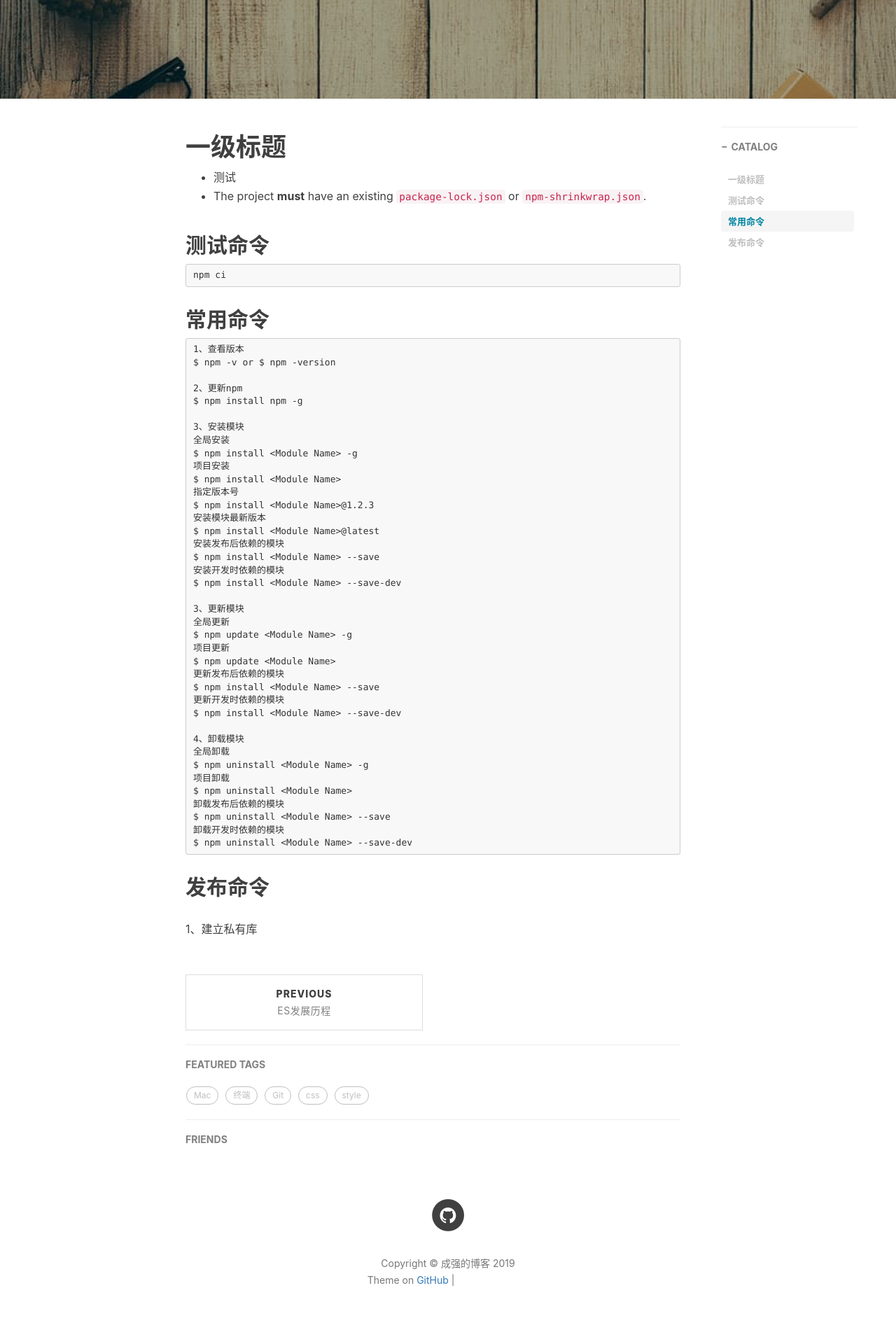
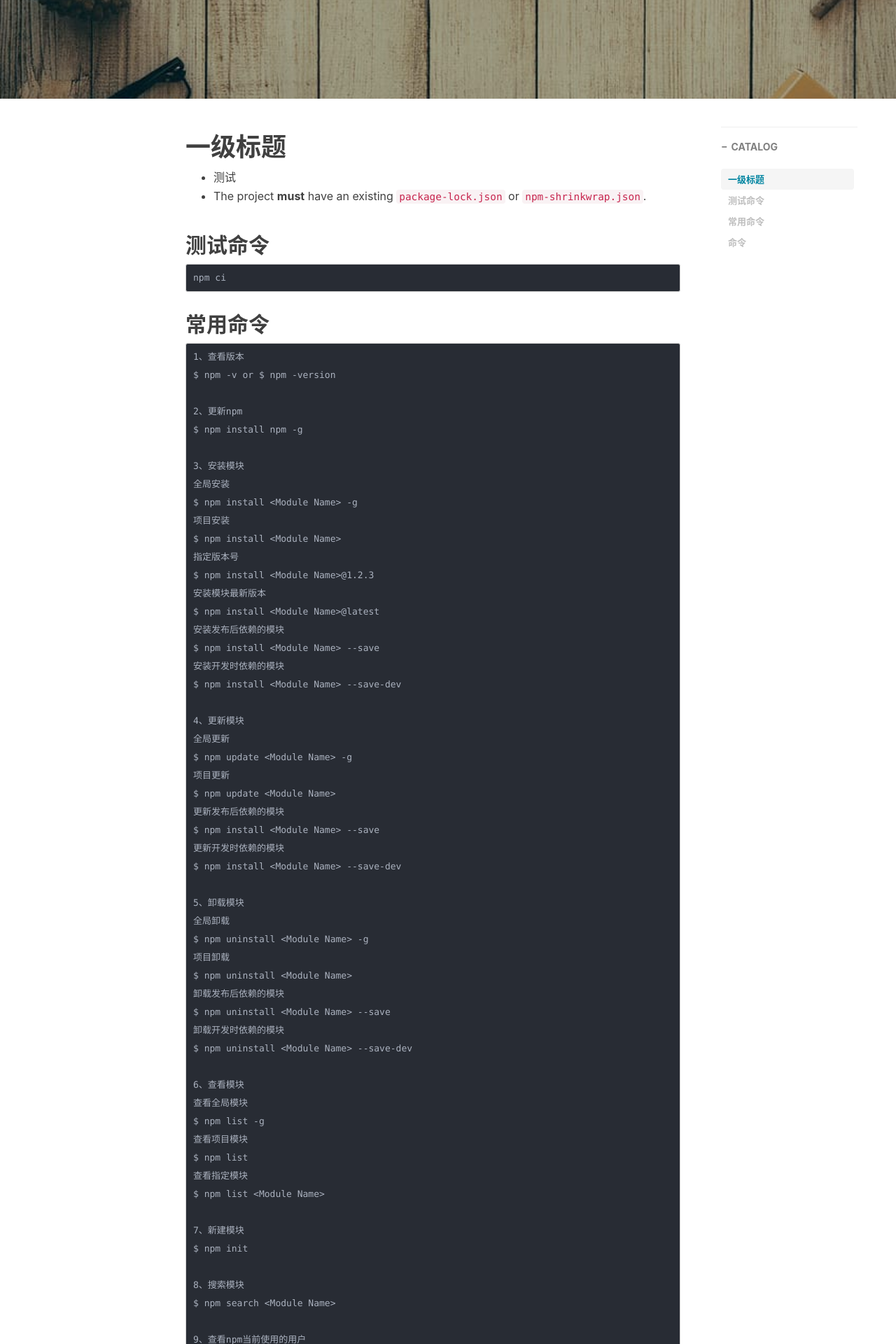
Before and after one commit to chengqiang1453001422/chengqiang.github.io, a Jekyll site: the page built from _posts/2019-03-21-npm常用命令.md, in a window 1280 px wide. Shown: the part 382-2302 px from the top of the page at 70% size. Built offline with Jekyll 4.4.1, drawn with Linux system fonts in a browser that asks for light colours; nearby versions of some CDN libraries; comment, search, counter and statistics services are not loaded; some of the changed text lies outside the part shown; grey boxes are pictures that could not be loaded.

Commit message:
Signed-off-by: chengqiang1453001422 <1453001422@qq.com>

````diff
--- a/_posts/2019-03-21-npm常用命令.md
+++ b/_posts/2019-03-21-npm常用命令.md
@@ -42,7 +42,7 @@ $ npm install <Module Name> --save
 安装开发时依赖的模块
 $ npm install <Module Name> --save-dev
 
-3、更新模块
+4、更新模块
 全局更新
 $ npm update <Module Name> -g
 项目更新
@@ -52,7 +52,7 @@ $ npm install <Module Name> --save
 更新开发时依赖的模块
 $ npm install <Module Name> --save-dev
 
-4、卸载模块
+5、卸载模块
 全局卸载
 $ npm uninstall <Module Name> -g
 项目卸载
@@ -61,7 +61,41 @@ $ npm uninstall <Module Name>
 $ npm uninstall <Module Name> --save
 卸载开发时依赖的模块
 $ npm uninstall <Module Name> --save-dev
+
+6、查看模块
+查看全局模块
+$ npm list -g
+查看项目模块
+$ npm list
+查看指定模块
+$ npm list <Module Name>
+
+7、新建模块
+$ npm init
+
+8、搜索模块
+$ npm search <Module Name>
+
+9、查看npm当前使用的用户
+$ npm whoami
+
+9、查看和修配置
+查看配置
+$ npm config list or npm config ls
+查看所有配置
+$ npm config ls -l
+查看指定的配置
+$ npm config get <key>
+$ npm get <key>
+编辑配置
+$ npm config edit
+添加配置
+$ npm config set <key> <value> [--global]
+$ npm set <key> <value> [--global]
+删除配置
+$ npm config delete <key>
+
 ```
-## 发布命令
+## 命令
 
 1、建立私有库
--- a/css/syntax.css
+++ b/css/syntax.css
@@ -19,7 +19,7 @@
  * Courtesy of GitHub.com
  */
 
-.highlight pre, pre, .highlight .hll { background-color: #f8f8f8; border: 1px solid #ccc; padding: 6px 10px; border-radius: 3px; }
+.highlight pre, pre, .highlight .hll { background-color: #282c34; border: 1px solid #ccc; padding: 6px 10px; border-radius: 3px;line-height: 2; color: #abb2bf;}
 .highlight .c { color: #999988; font-style: italic; }
 .highlight .err { color: #a61717; background-color: #e3d2d2; }
 .highlight .k { font-weight: bold; }
````
